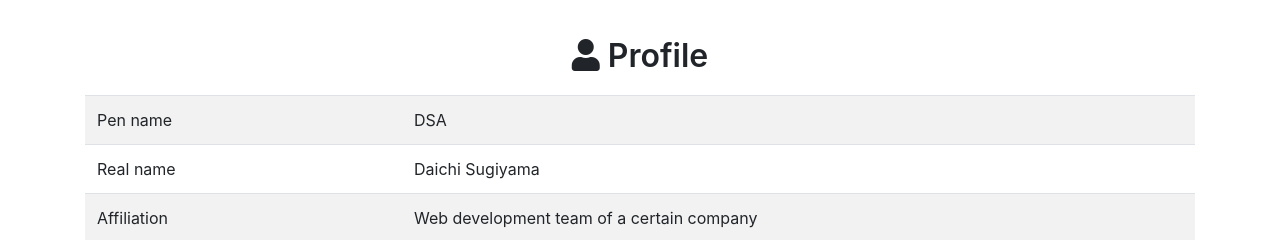
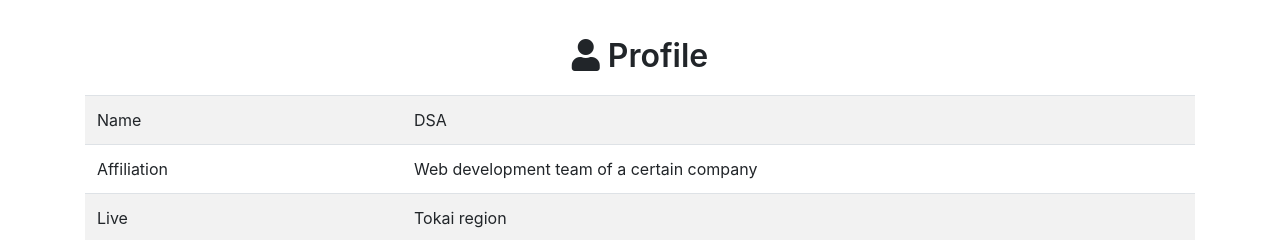
Before and after one commit to sugznet/daichisugiyama.github.io, a plain HTML site: page index.html in a window 1280 px wide. Shown: the part 1181-1421 px from the top of the page. Drawn offline with nearby package versions, Linux system fonts and the light colour scheme.

Commit message:
Update index.html

```diff
--- a/index.html
+++ b/index.html
@@ -98,8 +98,7 @@
             <h1><i class="fas fa-user"></i> Profile</h1>
             <table class="table table-striped">
                 <tbody>
-                <tr><td>Pen name</td><td>DSA</td></tr>
-                <tr><td>Real name</td><td>Daichi Sugiyama</td></tr>
+                <tr><td>Name</td><td>DSA</td></tr>
                 <tr><td>Affiliation</td><td>Web development team of a certain company</td></tr>
                 <tr><td>Live</td><td>Tokai region</td></tr>
                 <tr><td>Hobby</td><td>Composition / Arrangement / Music analysis / Content creation</td></tr>
```
